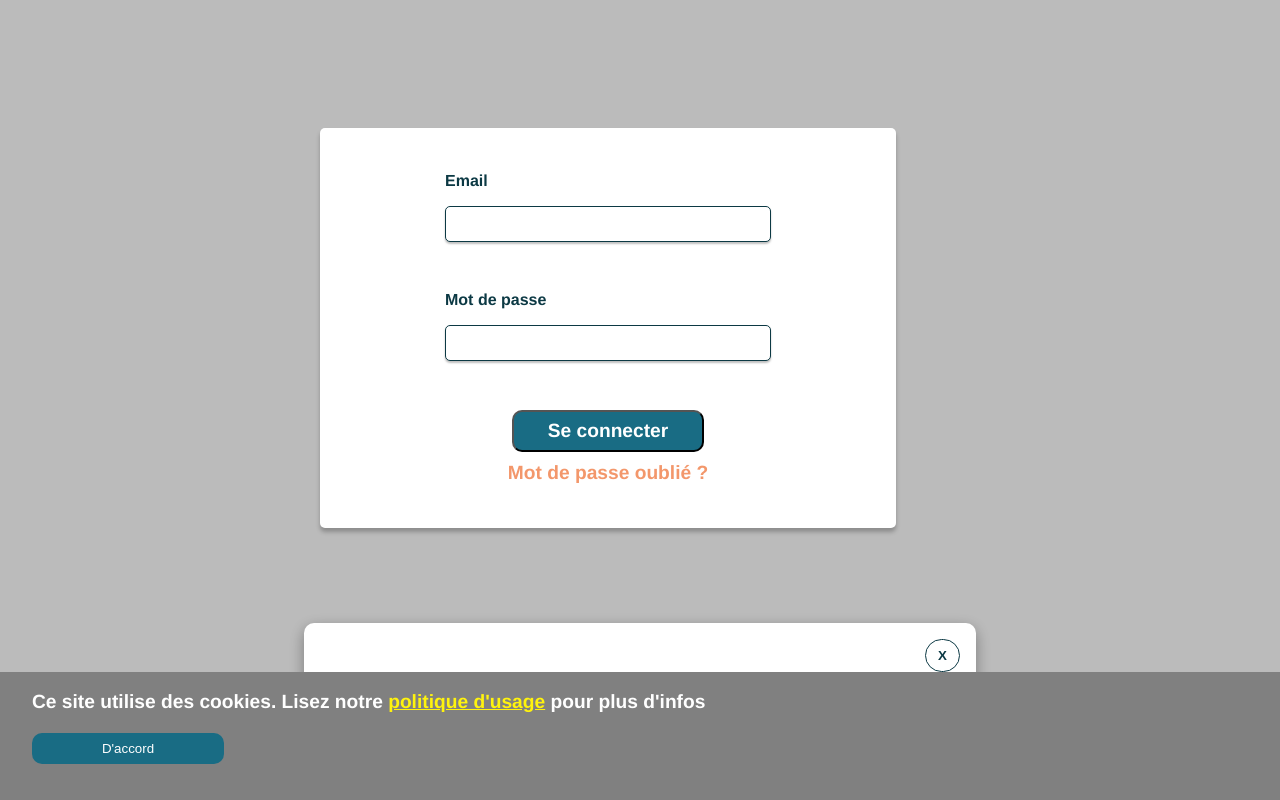
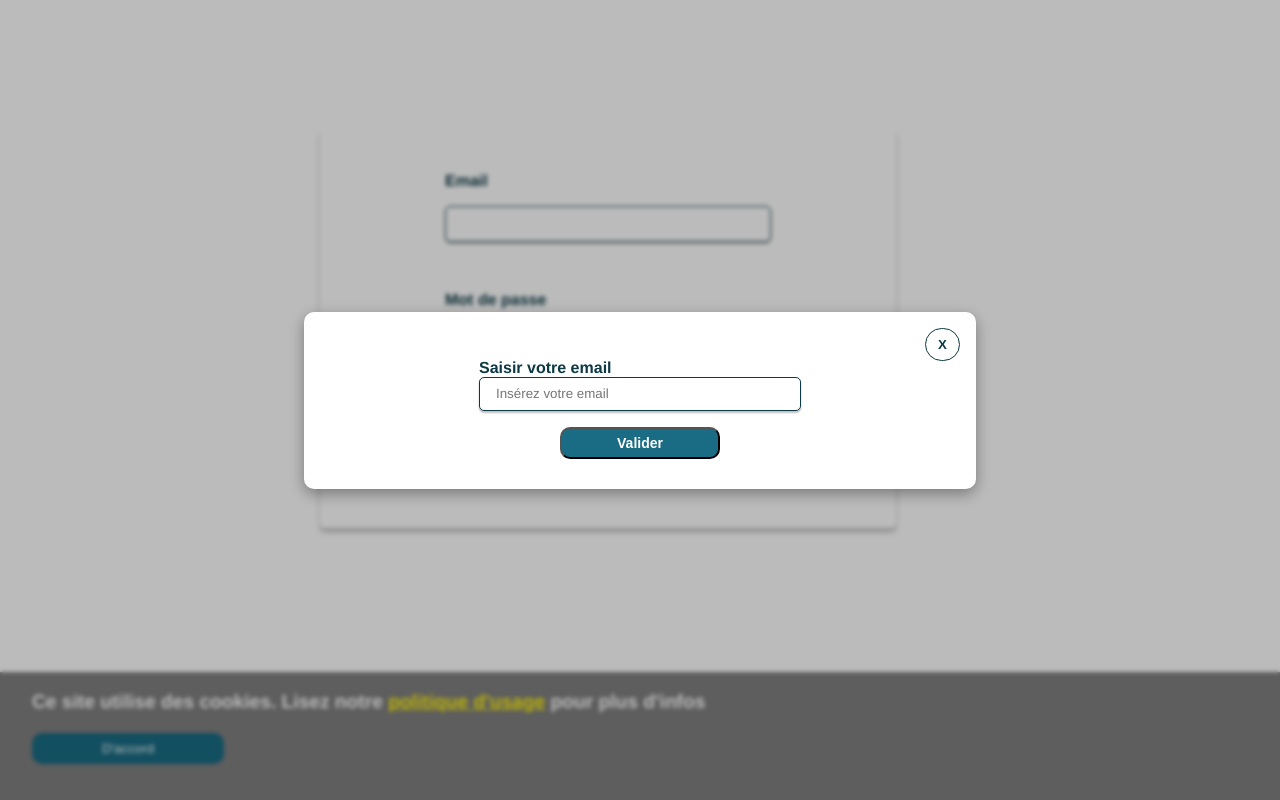
Before and after one commit to WildCodeSchool/2023-02-JS-RemoteFR-DeVMX-P3-Sense-Makers, a React (Vite) app in the folder frontend/: page / in a window 1280 px wide. Both pictures are taken after a click on the button "Mot de passe oublié ?". Built offline with nearby package versions, Linux system fonts and the light colour scheme.

Commit message:
update front reset password and cookies

```diff
--- a/frontend/src/components/ResetPassword.jsx
+++ b/frontend/src/components/ResetPassword.jsx
@@ -11,12 +11,13 @@ export default function resetPassword() {
   const handleSubmit = (e) => {
     e.preventDefault();
     if (password === verifPassword) {
-      console.info("ok");
       axios
         .put(
           `${import.meta.env.VITE_BACKEND_URL}/resetpassword`,
           {
-            user: { password, id, token },
+            password,
+            id,
+            token,
           },
           {
             withCredentials: true,
--- a/frontend/src/scss/_ModalEmail.scss
+++ b/frontend/src/scss/_ModalEmail.scss
@@ -9,6 +9,8 @@
   display: flex;
   justify-content: center;
   align-items: center;
+  position: absolute;
+  z-index: 9999;
 
   .modal-container {
     width: 85%;
@@ -18,10 +20,6 @@
     display: flex;
     flex-direction: column;
     padding: 1rem;
-    ///test position
-    position: fixed;
-    bottom: 0;
-    //fin test
 
     .close-btn {
       display: flex;
```
